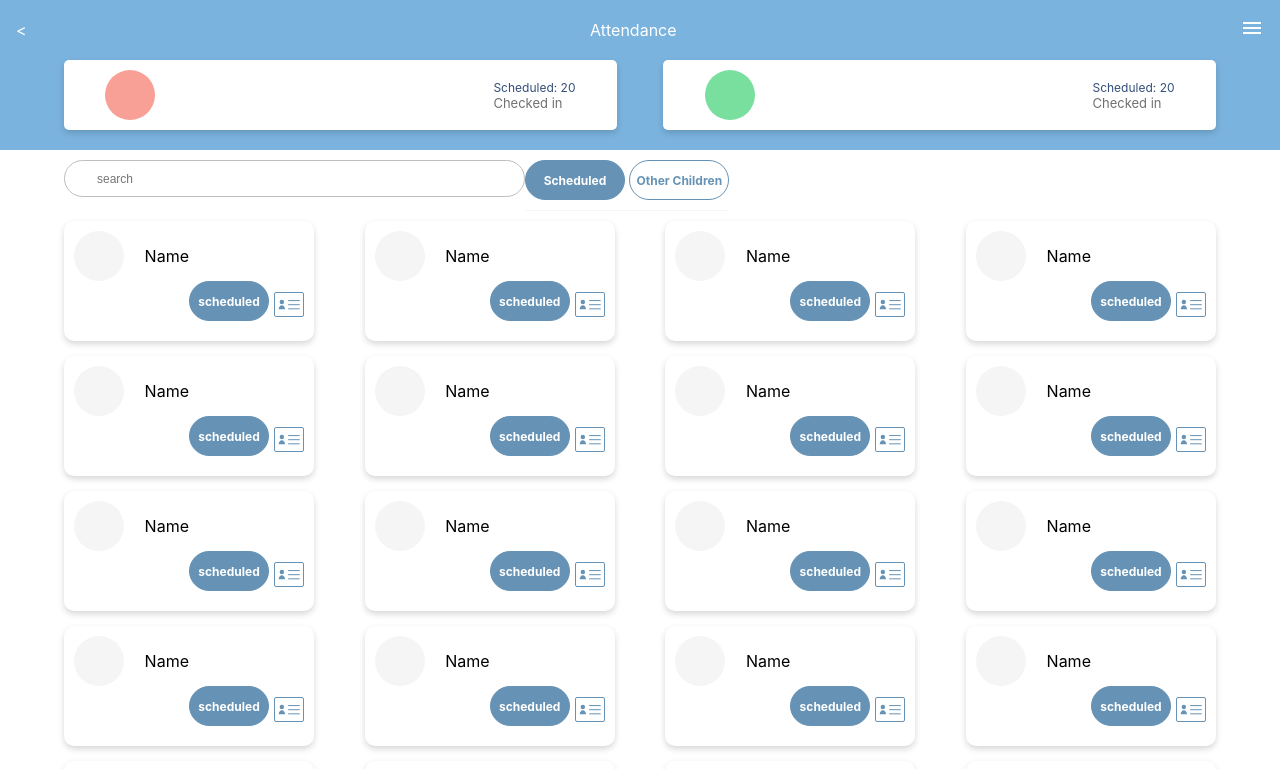
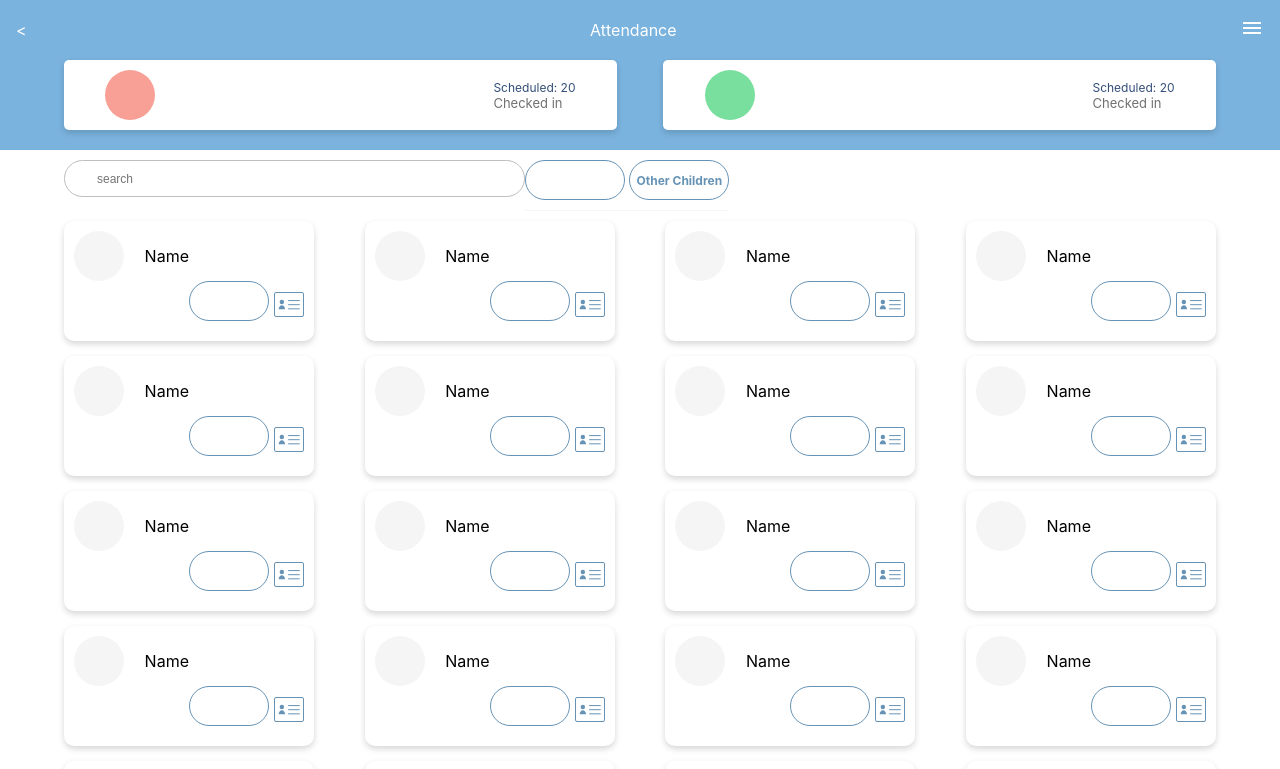
Before and after one commit to marieooq/interview-layout2, a React (Create React App) app: page / in a window 1280 px wide. Shown: the top 769 px of the page. Built offline with nearby package versions, Linux system fonts and the light colour scheme.

Commit message:
enables to change the background color of buttons

```diff
--- a/src/components/Button/Button.jsx
+++ b/src/components/Button/Button.jsx
@@ -1,10 +1,11 @@
-import React, { useState, useEffect } from 'react';
+import React from 'react';
 import { Link } from 'react-router-dom';
 import Style from './Button.module.scss';
 
 const Button = ({
   borderColor,
-  backgroundColor,
+  buttonBackgroundColor,
+  setButtonBackgroundColor,
   color,
   text,
   path,
@@ -12,14 +13,23 @@ const Button = ({
   status,
   setStatus,
 }) => {
-  // const [status, setStatus] = useState('scheduled');
-
   const handleChange = (e) => {
-    // setStatus(e.target.value);
     e.preventDefault();
     text === 'Scheduled Children'
       ? setStatus('Check in')
       : setStatus('Drop in');
+
+    // buttonBackgroundColor === '#6693B5'
+    //   ? setButtonBackgroundColor('#fff')
+    //   : setButtonBackgroundColor('#669B5');
+
+    if (buttonBackgroundColor === '#6693B5') {
+      console.log('buttonBackgroundColor', buttonBackgroundColor);
+      setButtonBackgroundColor('#fff');
+    } else {
+      setButtonBackgroundColor('#6693B5');
+      console.log('buttonBackgroundColor', buttonBackgroundColor);
+    }
   };
 
   return (
@@ -27,7 +37,7 @@ const Button = ({
       className={Style.buttonContainer}
       style={{
         border: `1px solid ${borderColor}`,
-        backgroundColor: `${backgroundColor}`,
+        backgroundColor: `${buttonBackgroundColor}`,
         width: `${width}`,
       }}
       onClick={handleChange}
--- a/src/pages/Home/Home.jsx
+++ b/src/pages/Home/Home.jsx
@@ -7,9 +7,10 @@ import Button from '../../components/Button/Button';
 import UserCard from '../../components/UserCard/UserCard';
 
 const Home = () => {
-  const [status, setStatus] = useState('scheduled');
+  const [status, setStatus] = useState('Check in');
+  const [buttonBackgroundColor, setButtonBackgroundColor] = useState('#fff');
   useEffect(() => {
-    console.log(status);
+    // console.log(status);
   }, [status]);
   return (
     <div className={Style.container}>
@@ -77,7 +78,8 @@ const Home = () => {
             />
             <Button
               borderColor="#6693B5"
-              backgroundColor="#fff"
+              buttonBackgroundColor={buttonBackgroundColor}
+              setButtonBackgroundColor={setButtonBackgroundColor}
               color="#6693B5"
               text="Other Children"
               path="/"
```
